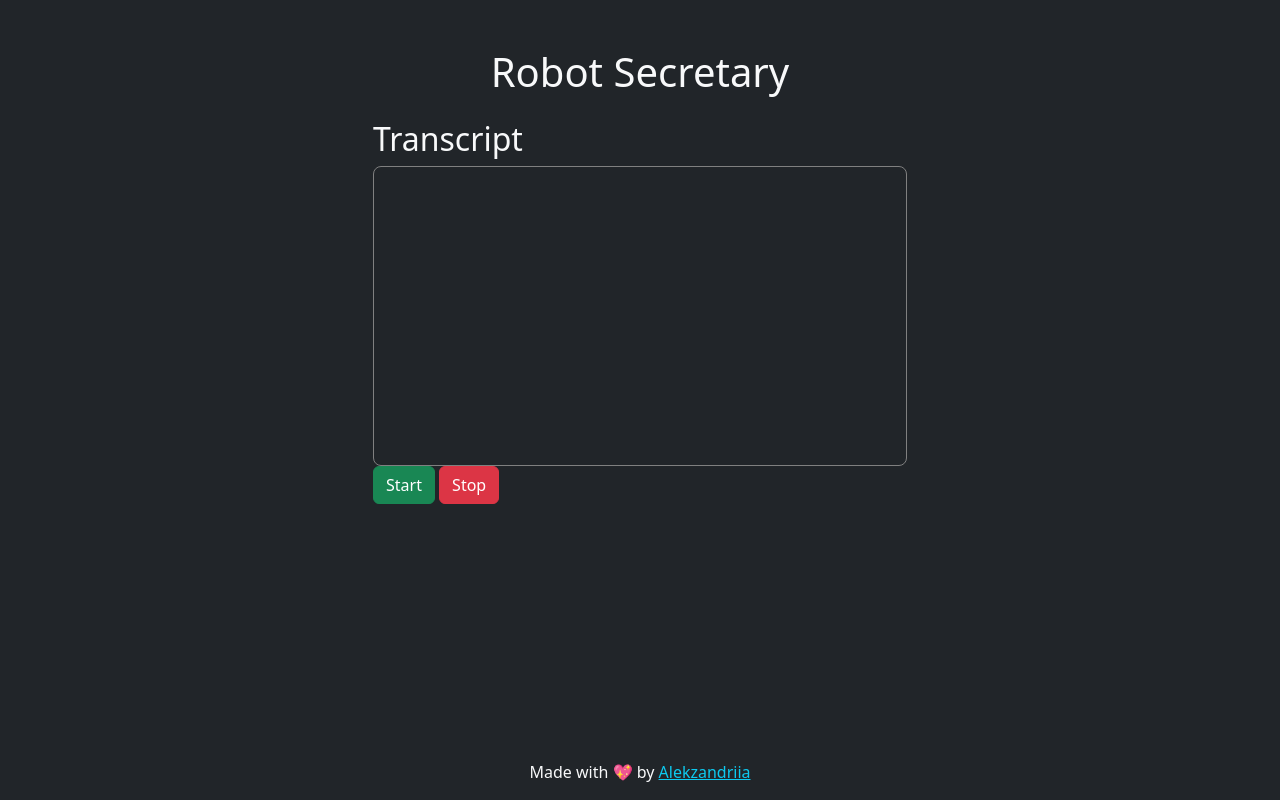
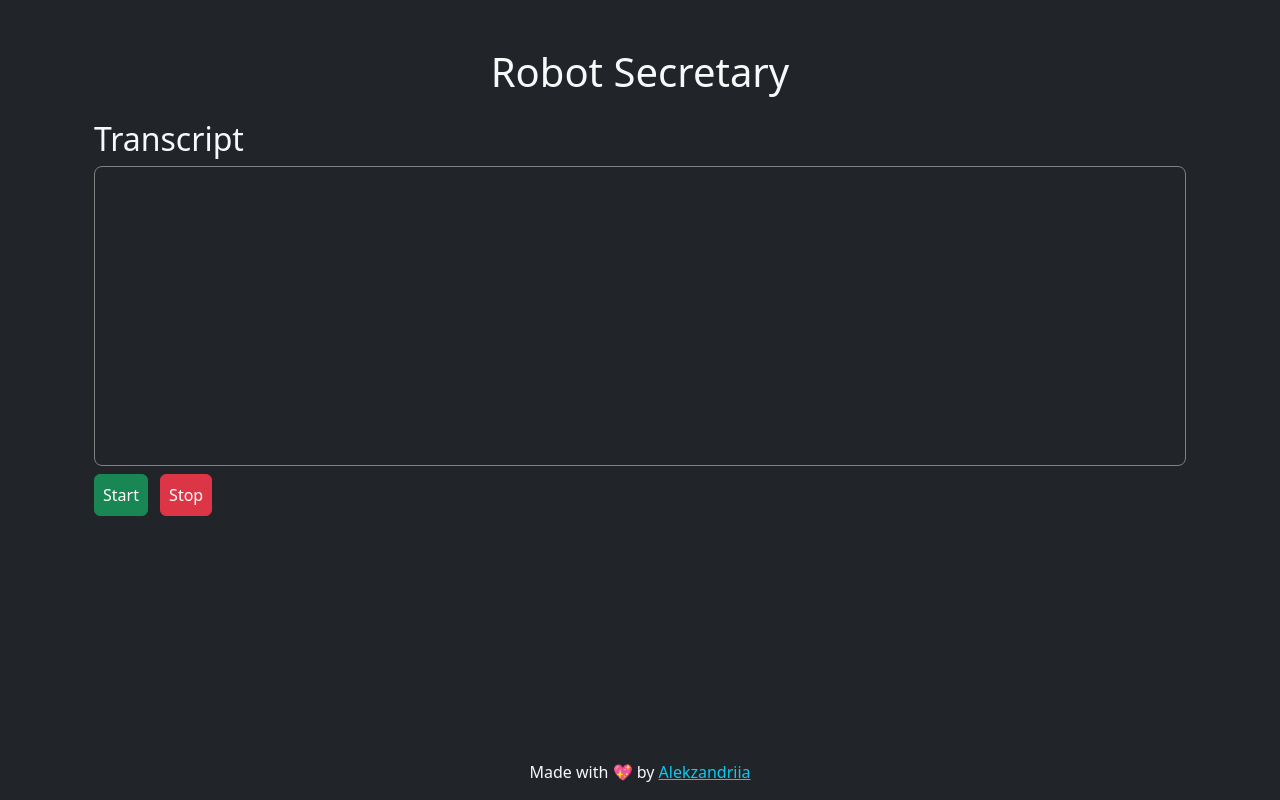
Before and after one commit to alekzandriia/Web-Speech-API, a plain HTML site: page index.html in a window 1280 px wide. Drawn offline with nearby package versions, Linux system fonts and the light colour scheme.

Commit message:
⬆️ white space
Container width & button margin

```diff
--- a/index.html
+++ b/index.html
@@ -13,7 +13,7 @@
   <body class="container pt-5 bg-dark">
     <h1 class="text-center text-light">Robot Secretary</h1>
     <main>
-      <div class="container mt-4 w-50">
+      <div class="container mt-4 w-80">
         <h2 class="text-light">Transcript</h2>
         <div
           class="p-3"
@@ -22,8 +22,8 @@
           <span id="final" class="text-light"></span>
           <span id="interim" class="text-secondary"></span>
         </div>
-        <button class="btn btn-success" id="start">Start</button>
-        <button class="btn btn-danger" id="stop">Stop</button>
+        <button class="btn btn-success p-2" id="start">Start</button>
+        <button class="btn btn-danger p-2 m-2" id="stop">Stop</button>
         <p id="status" class="text-light"></p>
       </div>
     </main>
```
